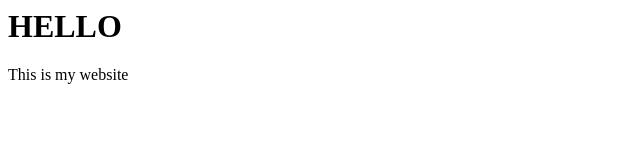
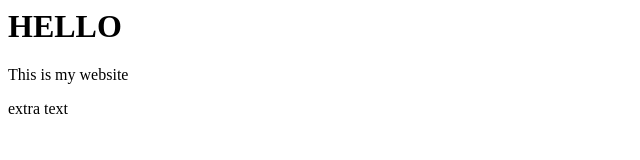
Before and after one commit to dvorit-ai/on-gathering, a plain HTML site: page index.html in a window 1280 px wide. Shown: the full height of the page, 0-640 px from the left. Drawn offline with Linux system fonts and the light colour scheme.

Commit message:
added body copy to index

```diff
--- a/index.html
+++ b/index.html
@@ -4,6 +4,7 @@
 
 <h1>HELLO</h1>
 <p>This is my website</p>
+<p>extra text</p>
 
 </body>
 
```
